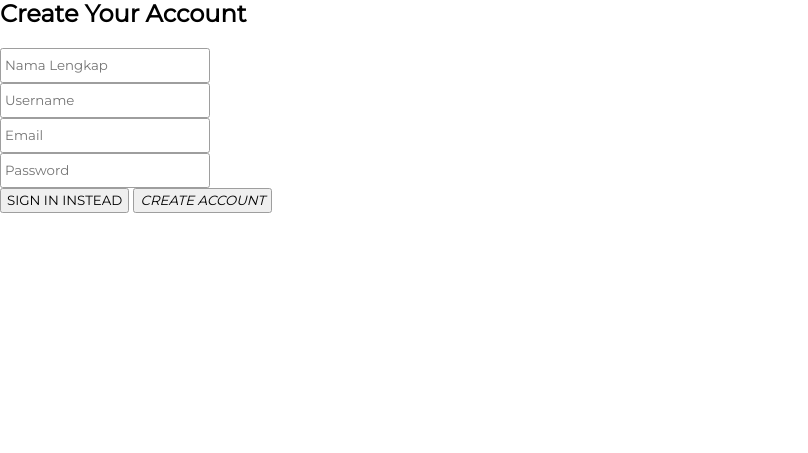
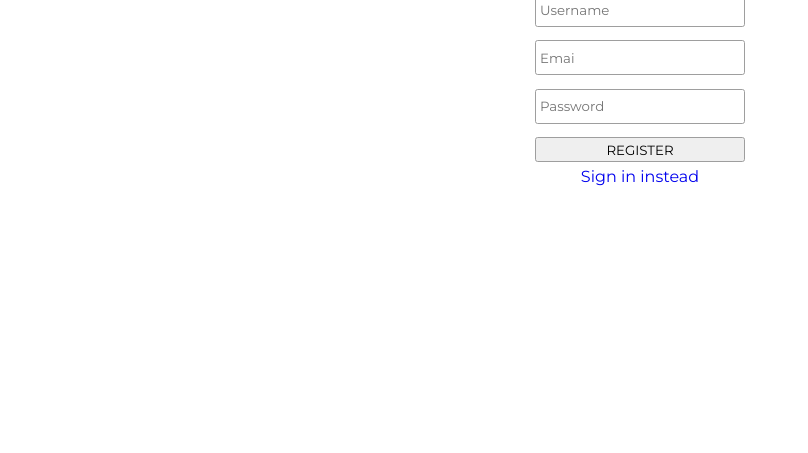
Before and after one commit to u-azmi/web-demo, a PHP site: page /registrasi.php in a window 1280 px wide. Shown: the part 325-778 px from the top of the page, without its empty margins (0-808 px from the left). Run offline with PHP 8.4, Linux system fonts and the light colour scheme; some libraries are stand-ins or nearby versions.

Commit message:
Model and Controller update

```diff
--- a/registrasi.php
+++ b/registrasi.php
@@ -1,63 +1,17 @@
-<?php
-require_once("koneksi.php");
-include('./header.php');
+<?php include('./header.php'); ?>
 
-if(isset($_POST['username'])){
-   $username = filter_input(INPUT_POST, 'username');
-   $nama = filter_input(INPUT_POST, 'nama');
-   $email = filter_input(INPUT_POST, 'email', FILTER_VALIDATE_EMAIL);
-   $password = password_hash($_POST["password"], PASSWORD_DEFAULT);
+<div class="content">
+    <div class="input">
+        <h2>Registrasi</h2>
+        <form action="./insert.php" method="POST">
+            <input type="text" placeholder="Nama Lengkap" name="nama">
+            <input type="text" placeholder="Username" name="username">
+            <input type="email" placeholder="Emai" name="email">
+            <input type="Password" placeholder="Password" name="password">
+            <button type="submit" name='submit'>Register</button>
+            <a href="login.php" style="margin-top:5px; text-decoration: none;">Sign in instead</a>
+        </form>
+    </div>
+</div>
 
-    $sql = "INSERT INTO user (username, nama, email, password)
-            VALUES (:username, :nama, :email, :password)";
-
-    $stmt = $db->prepare($sql);
-
-    $params = array(
-        ":username" => $username,
-        ":nama" => $nama,
-        ":email" => $email,
-        ":password" => $password
-    );
-
-    $saved = $stmt->execute($params);
-    echo "<script> alert('Registrasi Berhasil. Silahkan Login'); </script>";
-    if($saved) {
-        header("Location: login.php");
-    }
-}
-?>
-
-<body>
-    <div class="container" id="colums">
-        <a><img src="img/logo2.png" alt="VolunterkuLogo"></a>
-        <h2 class="page-heading">
-            <span class="page-heading-title2">Create Your Account</span>
-        </h2>
-        <div class="page-content">
-            <div class="row">
-                <form method = "POST" >
-                    <div class="col-sm-6">
-                        <div class="form-group">
-                            <input type = "text" placeholder="Nama Lengkap" class="form-control" name = "nama"required>
-                        </div>
-                        <div class="form-group">
-                            <input type="text" placeholder="Username" class = "form-control" name = "username" required>
-                        </div>
-                        <div class="form-group">
-                            <input type="email" placeholder="Email" class="form-control" name ="email" required>
-                        </div>
-                        <div class="form-group">
-                            <input type="Password" placeholder="Password" class="form-control" name="password" required>
-                        </div>
-                        <div class="navigator">
-                            <a href="login.php"><button class="button2" type="button" name="login">Sign in instead</button></a>
-                            <button class="button1" type="submit" name="register"><i class="fa fa-user">Create Account</i></button>
-                        </div>
-                    </div>
-                </form>
-            </div>
-        </div>
-    </div>
-</body>
 <?php include('./footer.php') ?>
```
Also changed, not shown: insert.php (+18 -1 lines).
